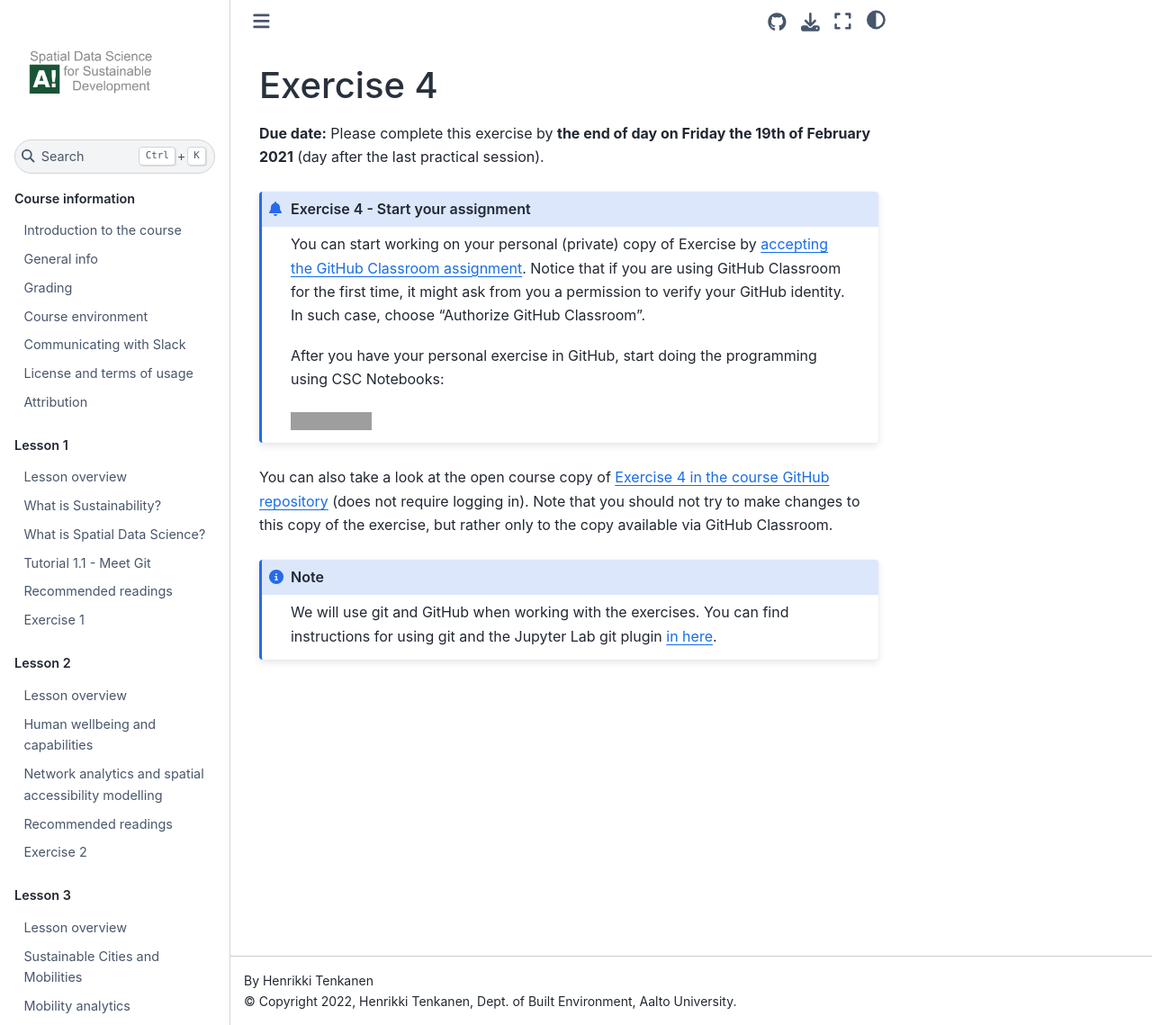
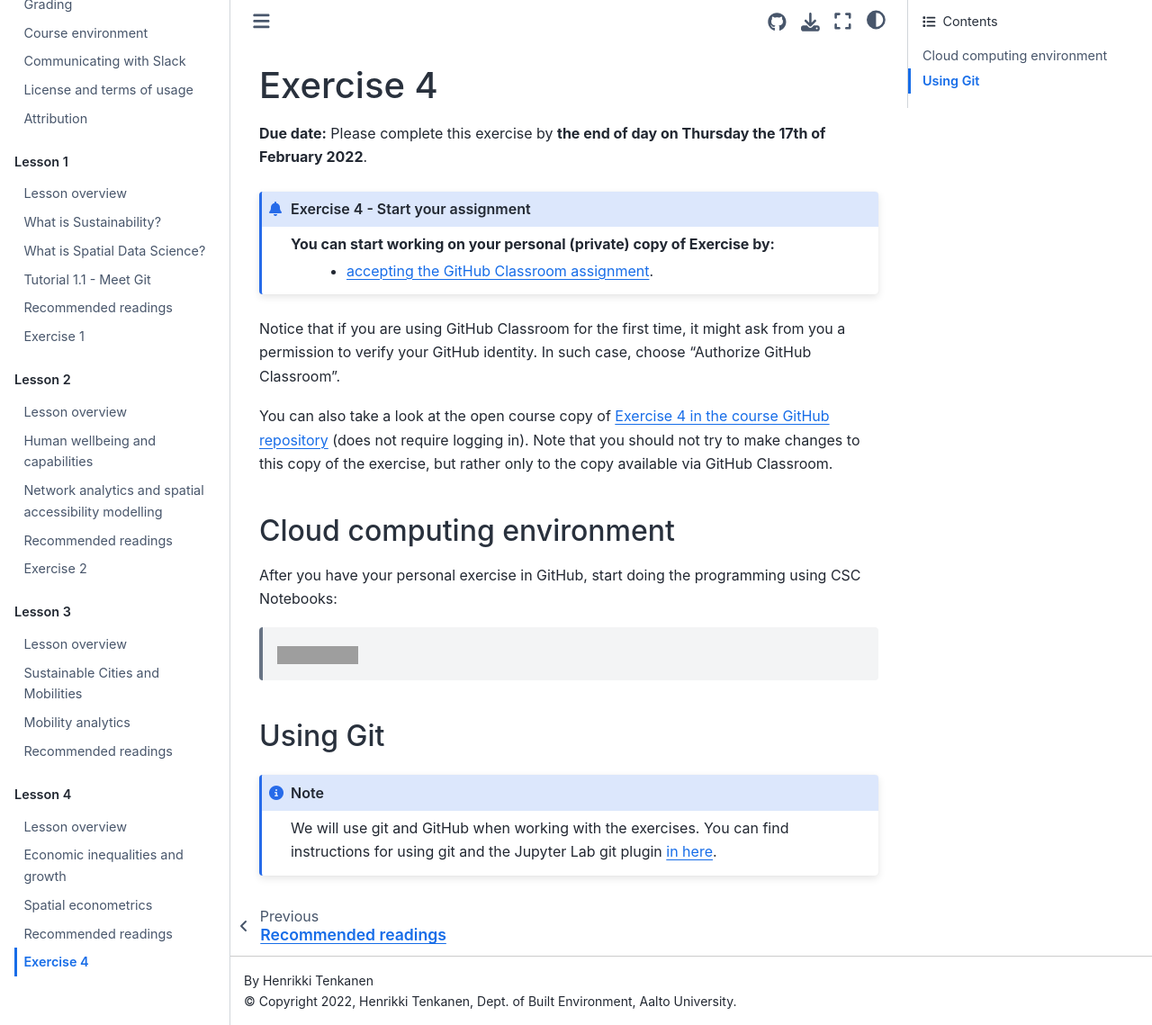
Before and after one commit to AaltoGIS/Sustainability-GIS, a Sphinx documentation site: the page built from source/lessons/L4/exercise-4.rst, in a window 1280 px wide and 1139 px high. Shown: the whole window at 90% size. Built offline with Sphinx 7.4.7 and the Sphinx Book theme 1.1.4, drawn with Linux system fonts in a browser that asks for light colours; pages that are not in the unit, such as notebooks, are missing from menus; grey boxes are pictures that could not be loaded.

Commit message:
Update Exercise 4

```diff
--- a/source/index.rst
+++ b/source/index.rst
@@ -195,7 +195,7 @@
    lessons/L4/spatial_econometrics
    lessons/L4/spatial_regression.ipynb
    lessons/L4/literature
-   .. lessons/L4/exercise-4
+   lessons/L4/exercise-4
 
 .. toctree::
    :maxdepth: 1
--- a/source/lessons/L4/exercise-4.rst
+++ b/source/lessons/L4/exercise-4.rst
@@ -1,20 +1,28 @@
 Exercise 4
 ==========
 
-**Due date:** Please complete this exercise by **the end of day on Friday the 19th of February 2021** (day after the last practical session).
+**Due date:** Please complete this exercise by **the end of day on Thursday the 17th of February 2022**.
 
 .. admonition:: Exercise 4 - Start your assignment
 
-    You can start working on your personal (private) copy of Exercise by `accepting the GitHub Classroom assignment <https://classroom.github.com/a/I--58Phh>`__. Notice that if you are using
-    GitHub Classroom for the first time, it might ask from you a permission to verify your GitHub identity. In such case, choose "Authorize GitHub Classroom".
+    You can start working on your personal (private) copy of Exercise by:
+      - `accepting the GitHub Classroom assignment <https://classroom.github.com/a/g8l4ZEZf>`__.
 
-    After you have your personal exercise in GitHub, start doing the programming using CSC Notebooks:
+Notice that if you are using GitHub Classroom for the first time, it might ask from you a permission to verify your GitHub identity. In such case, choose "Authorize GitHub Classroom".
 
-    .. image:: https://img.shields.io/badge/launch-CSC%20notebook-blue.svg
-        :target: https://notebooks.csc.fi/#/blueprint/c54303e865294208ba1ef381332fd69b
+You can also take a look at the open course copy of `Exercise 4 in the course GitHub repository <https://github.com/Sustainability-GIS-2022/Exercise-4>`__ (does not require logging in).
+Note that you should not try to make changes to this copy of the exercise, but rather only to the copy available via GitHub Classroom.
 
-You can also take a look at the open course copy of `Exercise 4 in the course GitHub repository <https://github.com/Sustainability-GIS-2021/Exercise-4>`__ (does not require logging in).
-Note that you should not try to make changes to this copy of the exercise, but rather only to the copy available via GitHub Classroom.
+Cloud computing environment
+---------------------------
+
+After you have your personal exercise in GitHub, start doing the programming using CSC Notebooks:
+
+  .. image:: https://img.shields.io/badge/launch-CSC%20notebook-blue.svg
+      :target: https://notebooks.csc.fi/#/blueprint/c54303e865294208ba1ef381332fd69b
+
+Using Git
+---------
 
 .. note::
 
```
